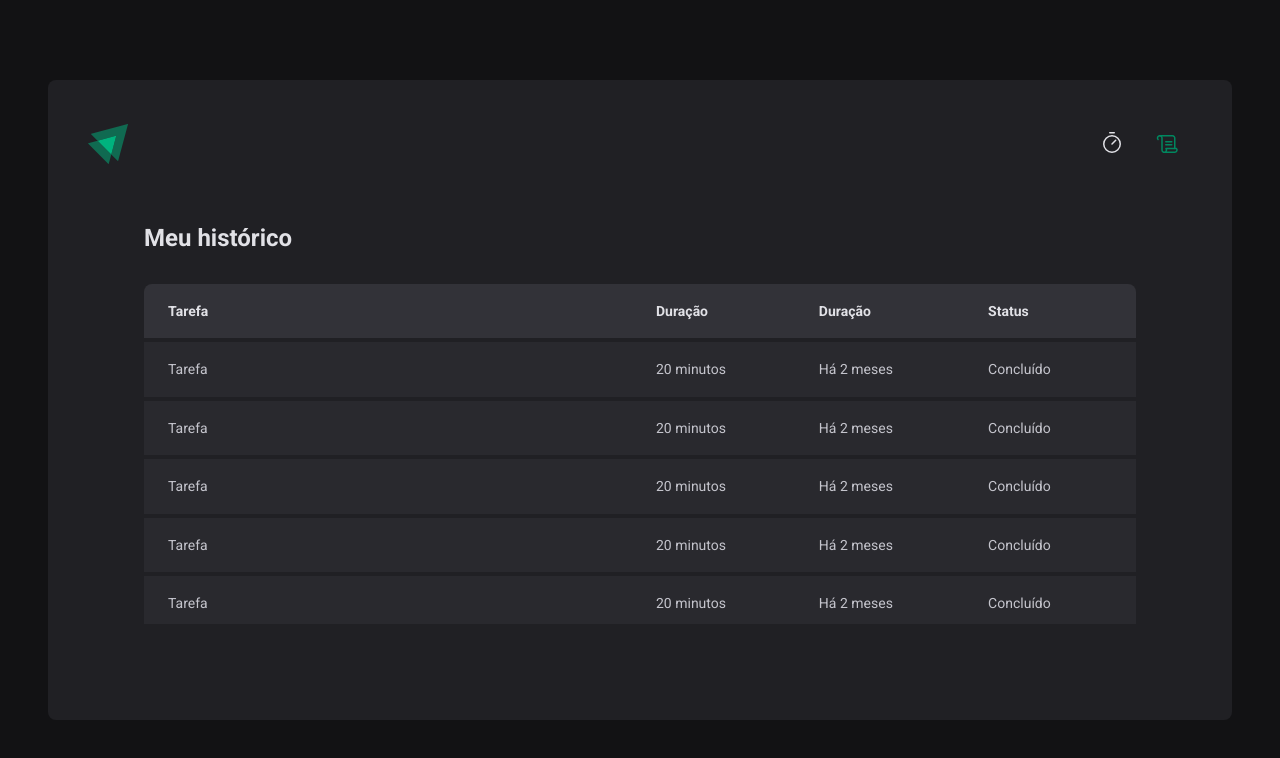
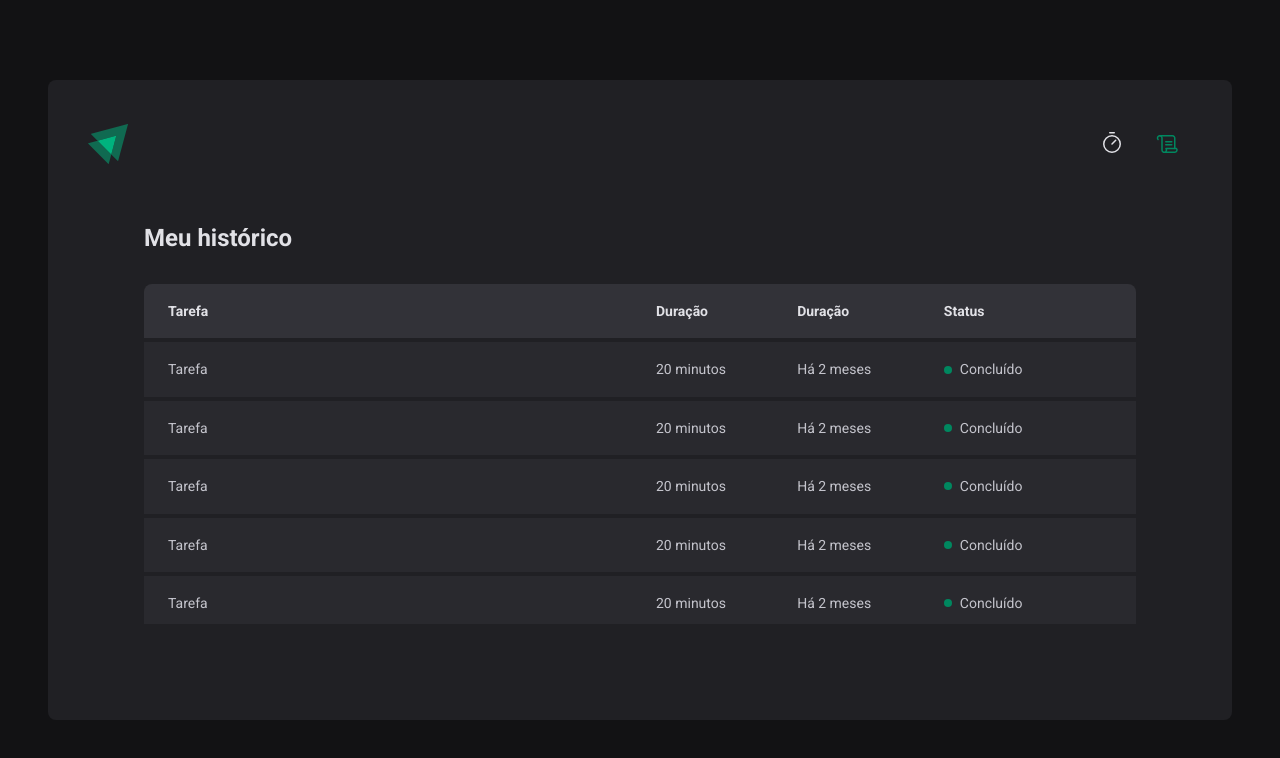
Before and after one commit to IgorThierry/ignite-timer, a React (Vite) app: page /history in a window 1280 px wide. Shown: the top 758 px of the page. Built offline with nearby package versions, Linux system fonts and the light colour scheme.

Commit message:
feat: inicio página history

```diff
--- a/src/pages/History/index.tsx
+++ b/src/pages/History/index.tsx
@@ -1,4 +1,4 @@
-import { HistoryContainer, HistoryList } from './styles'
+import { HistoryContainer, HistoryList, Status } from './styles'
 
 export function History() {
   return (
@@ -20,61 +20,57 @@ export function History() {
               <td>Tarefa</td>
               <td>20 minutos</td>
               <td>Há 2 meses</td>
-              <td>Concluído</td>
+              <td>
+                <Status statusColor="green">Concluído</Status>
+              </td>
             </tr>
             <tr>
               <td>Tarefa</td>
               <td>20 minutos</td>
               <td>Há 2 meses</td>
-              <td>Concluído</td>
+              <td>
+                <Status statusColor="green">Concluído</Status>
+              </td>
             </tr>
             <tr>
               <td>Tarefa</td>
               <td>20 minutos</td>
               <td>Há 2 meses</td>
-              <td>Concluído</td>
+              <td>
+                <Status statusColor="green">Concluído</Status>
+              </td>
             </tr>
             <tr>
               <td>Tarefa</td>
               <td>20 minutos</td>
               <td>Há 2 meses</td>
-              <td>Concluído</td>
+              <td>
+                <Status statusColor="green">Concluído</Status>
+              </td>
             </tr>
             <tr>
               <td>Tarefa</td>
               <td>20 minutos</td>
               <td>Há 2 meses</td>
-              <td>Concluído</td>
+              <td>
+                <Status statusColor="green">Concluído</Status>
+              </td>
             </tr>
             <tr>
               <td>Tarefa</td>
               <td>20 minutos</td>
               <td>Há 2 meses</td>
-              <td>Concluído</td>
+              <td>
+                <Status statusColor="yellow">Em andamento</Status>
+              </td>
             </tr>
             <tr>
               <td>Tarefa</td>
               <td>20 minutos</td>
               <td>Há 2 meses</td>
-              <td>Concluído</td>
-            </tr>
-            <tr>
-              <td>Tarefa</td>
-              <td>20 minutos</td>
-              <td>Há 2 meses</td>
-              <td>Concluído</td>
-            </tr>
-            <tr>
-              <td>Tarefa</td>
-              <td>20 minutos</td>
-              <td>Há 2 meses</td>
-              <td>Concluído</td>
-            </tr>
-            <tr>
-              <td>Tarefa</td>
-              <td>20 minutos</td>
-              <td>Há 2 meses</td>
-              <td>Concluído</td>
+              <td>
+                <Status statusColor="red">Interrompido</Status>
+              </td>
             </tr>
           </tbody>
         </table>
--- a/src/pages/History/styles.ts
+++ b/src/pages/History/styles.ts
@@ -52,3 +52,26 @@ export const HistoryList = styled.div`
     }
   }
 `
+
+const STATUS_COLORS = {
+  yellow: 'yellow-500',
+  green: 'green-500',
+  red: 'red-500',
+} as const
+
+interface StatusProps {
+  statusColor: keyof typeof STATUS_COLORS
+}
+
+export const Status = styled.span<StatusProps>`
+  display: flex;
+  align-items: center;
+  gap: 0.5rem;
+  &::before {
+    content: '';
+    width: 0.5rem;
+    height: 0.5rem;
+    border-radius: 9999px;
+    background: ${(props) => props.theme[STATUS_COLORS[props.statusColor]]};
+  }
+`
```
